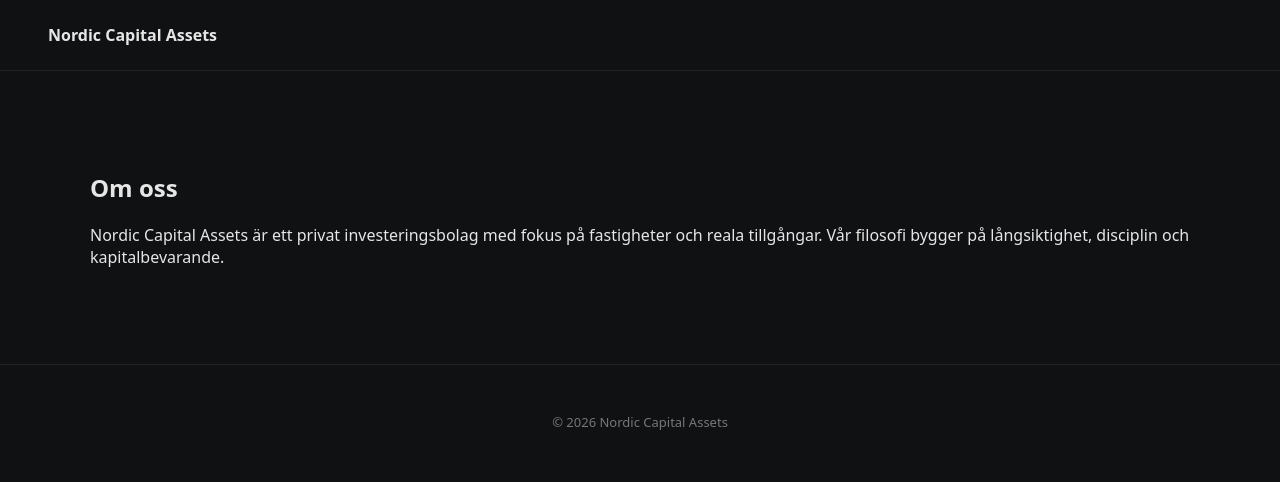
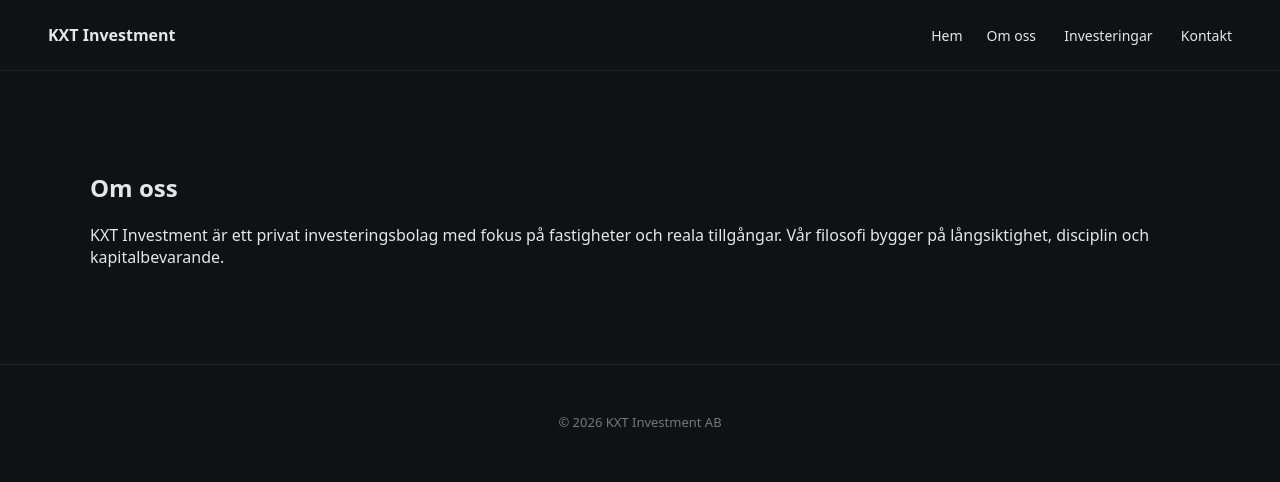
Before and after one commit to Shibbyz/website-KXT_AB, a website: page public/about.html in a window 1280 px wide. Drawn offline with Linux system fonts and the light colour scheme.

Commit message:
Change name to KXT Investment. Add global links to every page

```diff
--- a/public/about.html
+++ b/public/about.html
@@ -4,7 +4,15 @@
 <head><meta charset="UTF-8"><title>Om oss</title>
 <link rel="stylesheet" href="styles.css"></head>
 <body>
-<header><nav><strong>Nordic Capital Assets</strong></nav></header>
-<section><h1>Om oss</h1><p>Nordic Capital Assets är ett privat investeringsbolag med fokus på fastigheter och reala tillgångar. Vår filosofi bygger på långsiktighet, disciplin och kapitalbevarande.</p></section>
-<footer>© 2026 Nordic Capital Assets</footer>
+<header>
+    <nav>
+        <strong>KXT Investment</strong>
+        <div>
+            <a href="index.html">Hem</a><a href="about.html">Om oss</a>
+            <a href="investments.html">Investeringar</a>
+            <a href="contact.html">Kontakt</a></div>
+        </nav>
+</header>
+<section><h1>Om oss</h1><p>KXT Investment är ett privat investeringsbolag med fokus på fastigheter och reala tillgångar. Vår filosofi bygger på långsiktighet, disciplin och kapitalbevarande.</p></section>
+<footer>© 2026 KXT Investment AB</footer>
 </body></html>
```
Also changed, not shown: public/contact.html (+10 -2 lines), public/index.html (+11 -6 lines), public/investments.html (+10 -2 lines).
